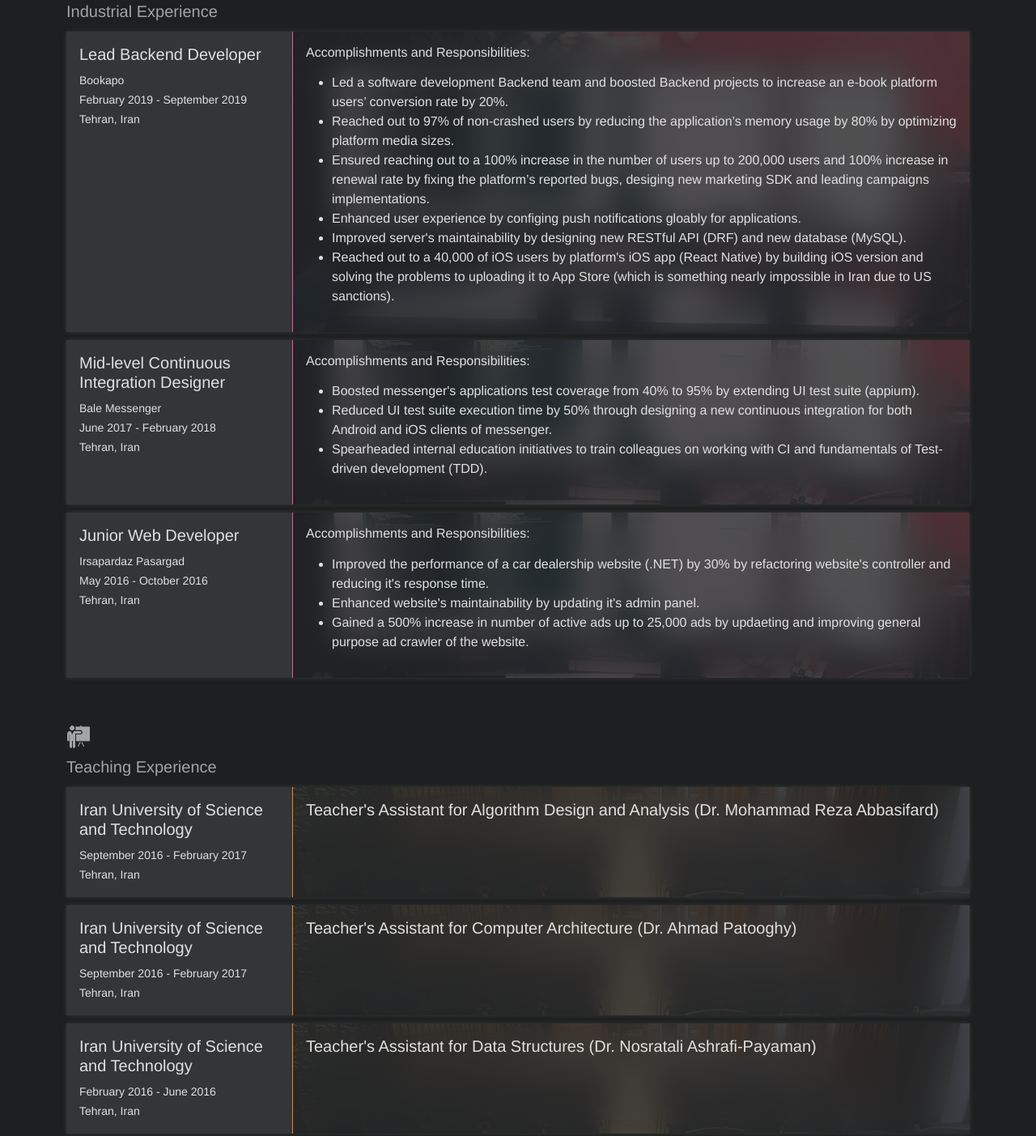
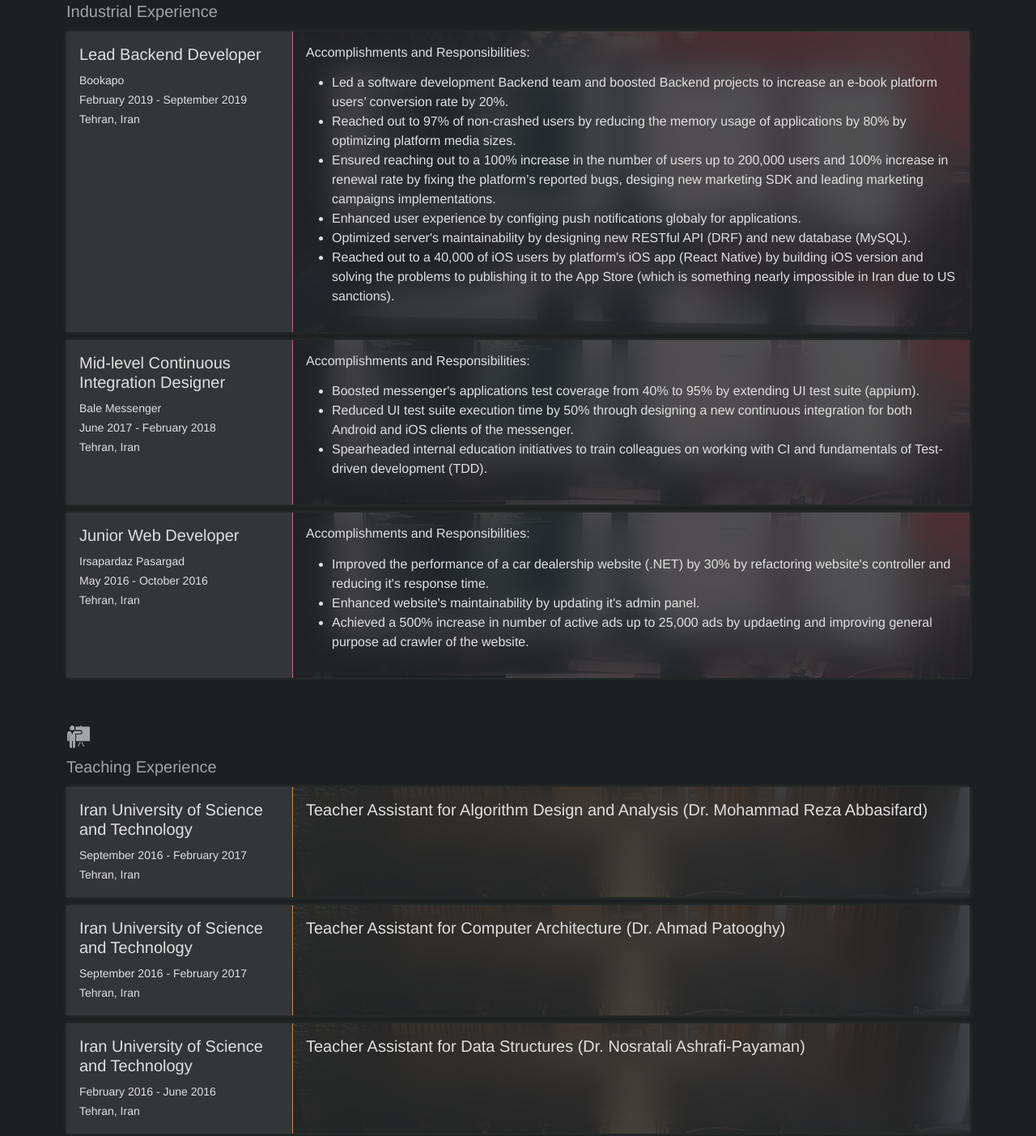
Before and after one commit to AlirezaTheH/alirezatheh.github.io, a plain HTML site: page index.html in a window 1280 px wide. Shown: the part 1004-2407 px from the top of the page at 81% size. Drawn offline with nearby package versions, Linux system fonts and the light colour scheme.

Commit message:
deploy: AlirezaTheH/portfolio@3d0c979b411027f4d086ac6e5ca813e84d073b11

```diff
--- a/index.html
+++ b/index.html
@@ -364,11 +364,11 @@
                 <h6>Accomplishments and Responsibilities:</h6>
                 <p class="card-text"><ul>
 <li>Led a software development Backend team and boosted Backend projects to increase an e-book platform users’ conversion rate by 20%.</li>
-<li>Reached out to 97% of non-crashed users by reducing the application’s memory usage by 80% by optimizing platform media sizes.</li>
-<li>Ensured reaching out to a 100% increase in the number of users up to 200,000 users and 100% increase in renewal rate by fixing the platform’s reported bugs, desiging new marketing SDK and leading campaigns implementations.</li>
-<li>Enhanced user experience by configing push notifications gloably for applications.</li>
-<li>Improved server's maintainability by designing new RESTful API (DRF) and new database (MySQL).</li>
-<li>Reached out to a 40,000 of iOS users by platform's iOS app (React Native) by building iOS version and solving the problems to uploading it to App Store (which is something nearly impossible in Iran due to US sanctions).</li>
+<li>Reached out to 97% of non-crashed users by reducing the memory usage of applications by 80% by optimizing platform media sizes.</li>
+<li>Ensured reaching out to a 100% increase in the number of users up to 200,000 users and 100% increase in renewal rate by fixing the platform’s reported bugs, desiging new marketing SDK and leading marketing campaigns implementations.</li>
+<li>Enhanced user experience by configing push notifications globaly for applications.</li>
+<li>Optimized server's maintainability by designing new RESTful API (DRF) and new database (MySQL).</li>
+<li>Reached out to a 40,000 of iOS users by platform's iOS app (React Native) by building iOS version and solving the problems to publishing it to the App Store (which is something nearly impossible in Iran due to US sanctions).</li>
 </ul></p>
               </div>
             </div>
@@ -394,7 +394,7 @@
                 <h6>Accomplishments and Responsibilities:</h6>
                 <p class="card-text"><ul>
 <li>Boosted messenger's applications test coverage from 40% to 95% by extending UI test suite (appium).</li>
-<li>Reduced UI test suite execution time by 50% through designing a new continuous integration for both Android and iOS clients of messenger.</li>
+<li>Reduced UI test suite execution time by 50% through designing a new continuous integration for both Android and iOS clients of the messenger.</li>
 <li>Spearheaded internal education initiatives to train colleagues on working with CI and fundamentals of Test-driven development (TDD).</li>
 </ul></p>
               </div>
@@ -422,7 +422,7 @@
                 <p class="card-text"><ul>
 <li>Improved the performance of a car dealership website (.NET) by 30% by refactoring website's controller and reducing it's response time.</li>
 <li>Enhanced website's maintainability by updating it's admin panel.</li>
-<li>Gained a 500% increase in number of active ads up to 25,000 ads by updaeting and improving general purpose ad crawler of the website.</li>
+<li>Achieved a 500% increase in number of active ads up to 25,000 ads by updaeting and improving general purpose ad crawler of the website.</li>
 </ul></p>
               </div>
             </div>
@@ -466,7 +466,7 @@
             </div>
             <div class="col-md-9 bg-teaching-experience-card" id="card-content">
               <div class="card-body card-body-content">
-                <h5 class="card-title">Teacher's Assistant for Algorithm Design and Analysis (Dr. Mohammad Reza Abbasifard)</h5>
+                <h5 class="card-title">Teacher Assistant for Algorithm Design and Analysis (Dr. Mohammad Reza Abbasifard)</h5>
               </div>
             </div>
           </div>
@@ -486,7 +486,7 @@
             </div>
             <div class="col-md-9 bg-teaching-experience-card" id="card-content">
               <div class="card-body card-body-content">
-                <h5 class="card-title">Teacher's Assistant for Computer Architecture (Dr. Ahmad Patooghy)</h5>
+                <h5 class="card-title">Teacher Assistant for Computer Architecture (Dr. Ahmad Patooghy)</h5>
               </div>
             </div>
           </div>
@@ -506,7 +506,7 @@
             </div>
             <div class="col-md-9 bg-teaching-experience-card" id="card-content">
               <div class="card-body card-body-content">
-                <h5 class="card-title">Teacher's Assistant for Data Structures (Dr. Nosratali Ashrafi-Payaman)</h5>
+                <h5 class="card-title">Teacher Assistant for Data Structures (Dr. Nosratali Ashrafi-Payaman)</h5>
               </div>
             </div>
           </div>
@@ -979,6 +979,8 @@
                 <span class="badge rounded-pill">Git</span>
 
                 <span class="badge rounded-pill">Postman</span>
+
+                <span class="badge rounded-pill">MySQL Workbench</span>
 
 
                 <br>
@@ -1363,7 +1365,7 @@
             </div>
             <div class="col-md-9 bg-honors-card" id="card-content">
               <div class="card-body card-body-content">
-                <h5>Certificate of Participation in Senior Level in Chillin Wars 2019</h5>
+                <h5>Certificate of Participation in Senior League in Chillin Wars 2019</h5>
                 <p>Artificial Intelligence Competition</p>
               </div>
             </div>
@@ -1382,7 +1384,7 @@
             </div>
             <div class="col-md-9 bg-honors-card" id="card-content">
               <div class="card-body card-body-content">
-                <h5>Ranked Third Place in Senior Level in Chillin Wars 2017</h5>
+                <h5>Ranked Third Place in Senior League in Chillin Wars 2017</h5>
                 <p>Artificial Intelligence Competition</p>
               </div>
             </div>
```
Also changed, not shown: 1 other file.
